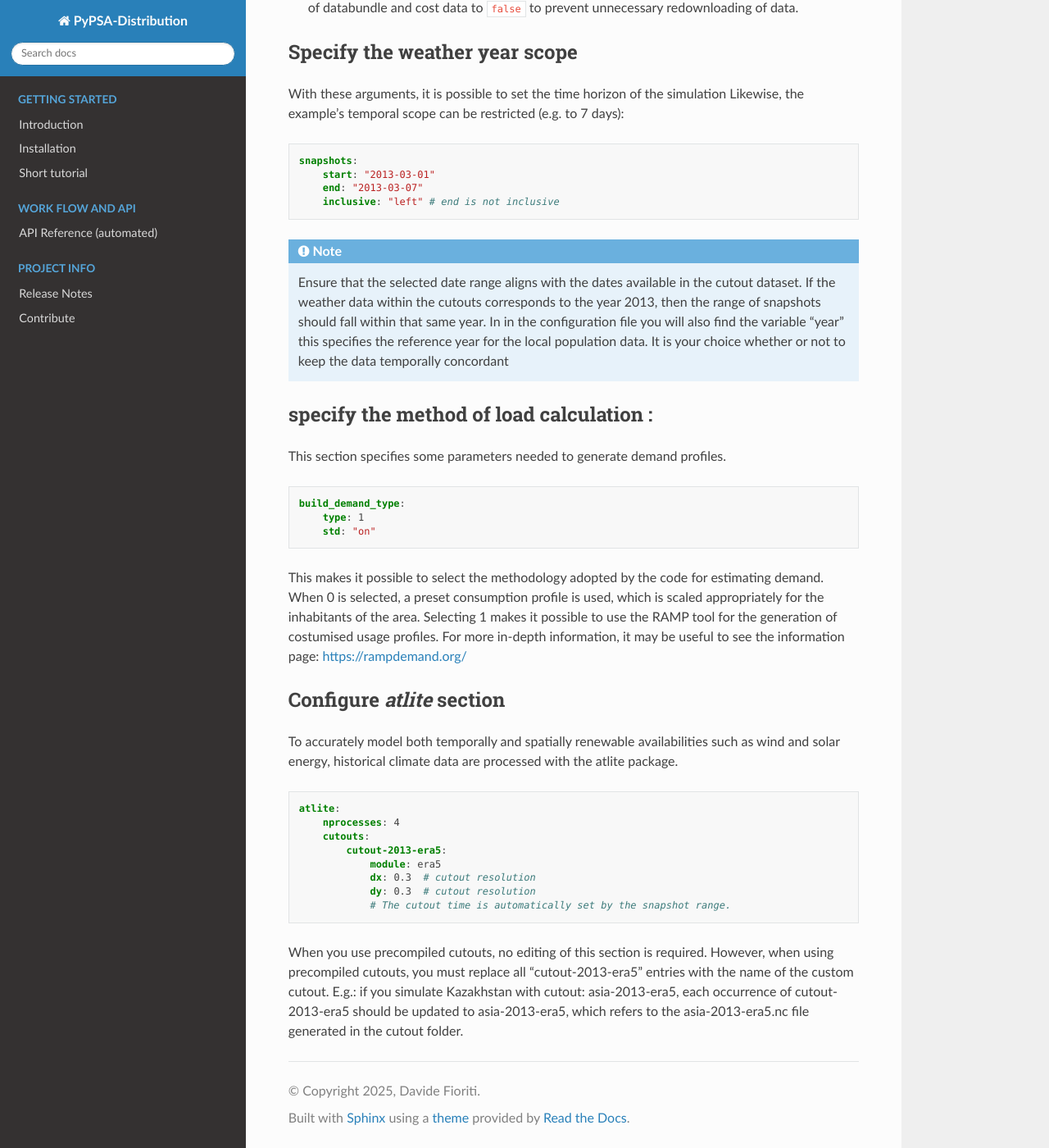
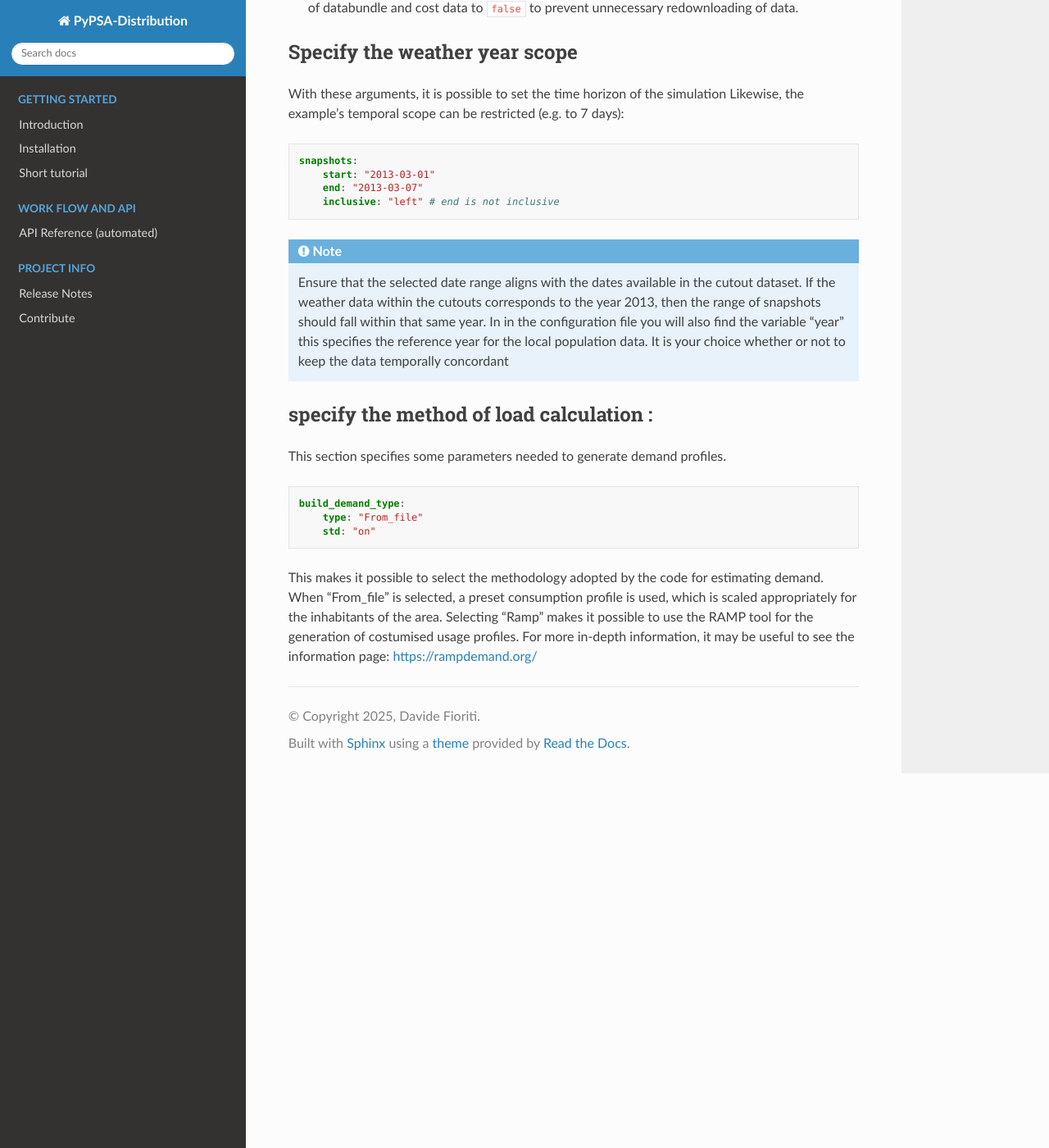
Before and after one commit to pypsa-meets-earth/pypsa-distribution, a Sphinx documentation site: the page built from doc/customization_basic.rst, in a window 1280 px wide and 1400 px high, scrolled down 2893 px. Shown: the whole window at 82% size. Built offline with Sphinx 7.4.7 and the Read the Docs theme 3.1.0, drawn with Linux system fonts in a browser that asks for light colours; pages that are not in the unit, such as notebooks, are missing from menus.

Commit message:
Index_and_Costumization_basic_update

```diff
--- a/doc/customization_basic.rst
+++ b/doc/customization_basic.rst
@@ -141,30 +141,10 @@ This section specifies some parameters needed to generate demand profiles.
 .. code:: yaml
 
     build_demand_type:
-        type: 1
+        type: "From_file"
         std: "on"
 
 This makes it possible to select the methodology adopted by the code for estimating demand.
-When 0 is selected, a preset consumption profile is used, which is scaled appropriately for the inhabitants of the area.
-Selecting 1 makes it possible to use the RAMP tool for the generation of costumised usage profiles.
+When "From_file" is selected, a preset consumption profile is used, which is scaled appropriately for the inhabitants of the area.
+Selecting "Ramp" makes it possible to use the RAMP tool for the generation of costumised usage profiles.
 For more in-depth information, it may be useful to see the information page: https://rampdemand.org/
-
-Configure `atlite` section
---------------------------
-
-To accurately model both temporally and spatially renewable availabilities such as wind and solar energy, historical climate data are processed with the atlite package.
-
-.. code:: yaml
-
-    atlite:
-        nprocesses: 4
-        cutouts:
-            cutout-2013-era5:
-                module: era5
-                dx: 0.3  # cutout resolution
-                dy: 0.3  # cutout resolution
-                # The cutout time is automatically set by the snapshot range.
-
-When you use precompiled cutouts, no editing of this section is required.
-However, when using precompiled cutouts, you must replace all "cutout-2013-era5" entries with the name of the custom cutout.
-E.g.: if you simulate Kazakhstan with cutout: asia-2013-era5, each occurrence of cutout-2013-era5 should be updated to asia-2013-era5, which refers to the asia-2013-era5.nc file generated in the cutout folder.
```
Also changed, not shown: doc/index.rst (+18 -0 lines).
